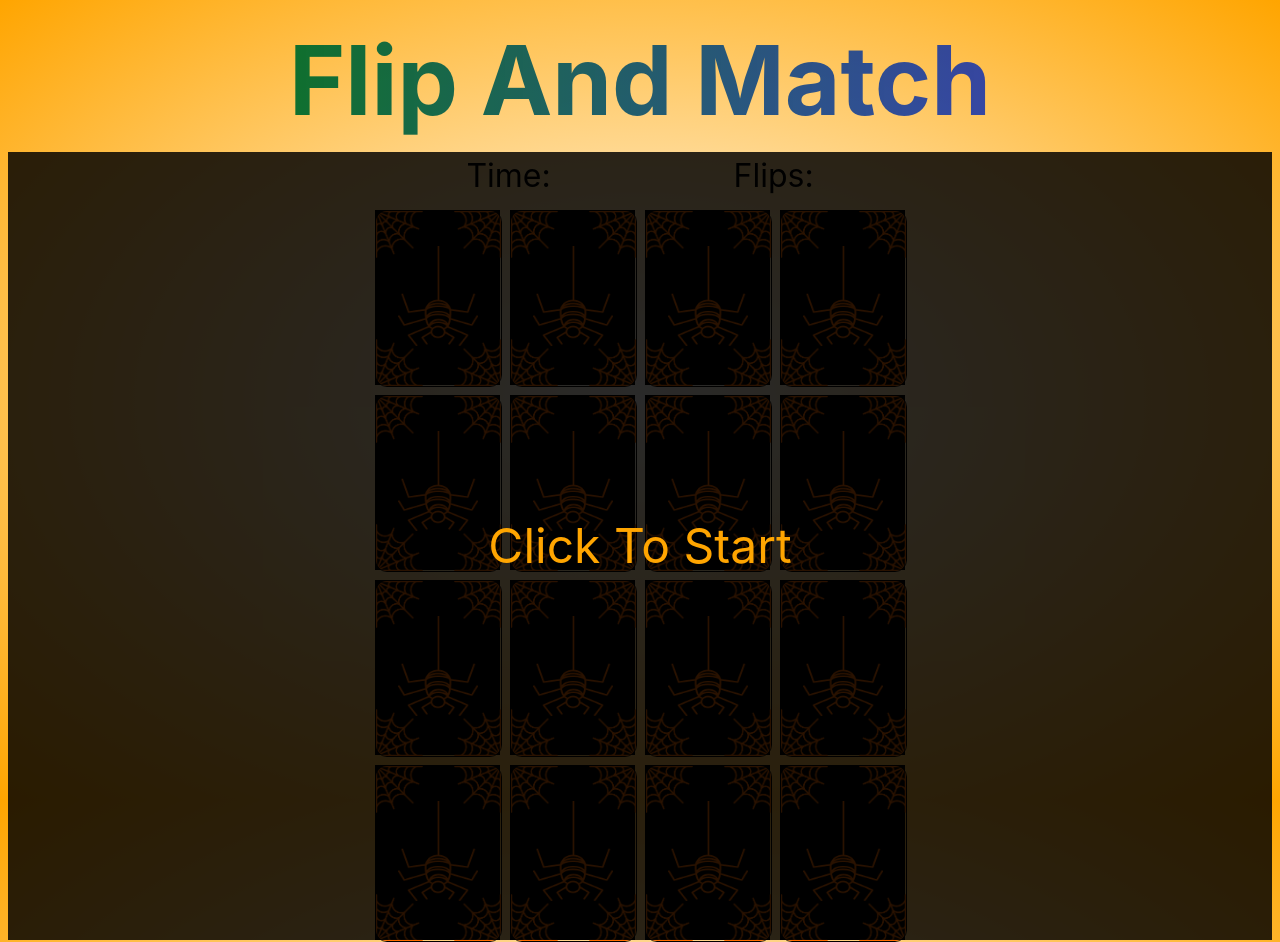
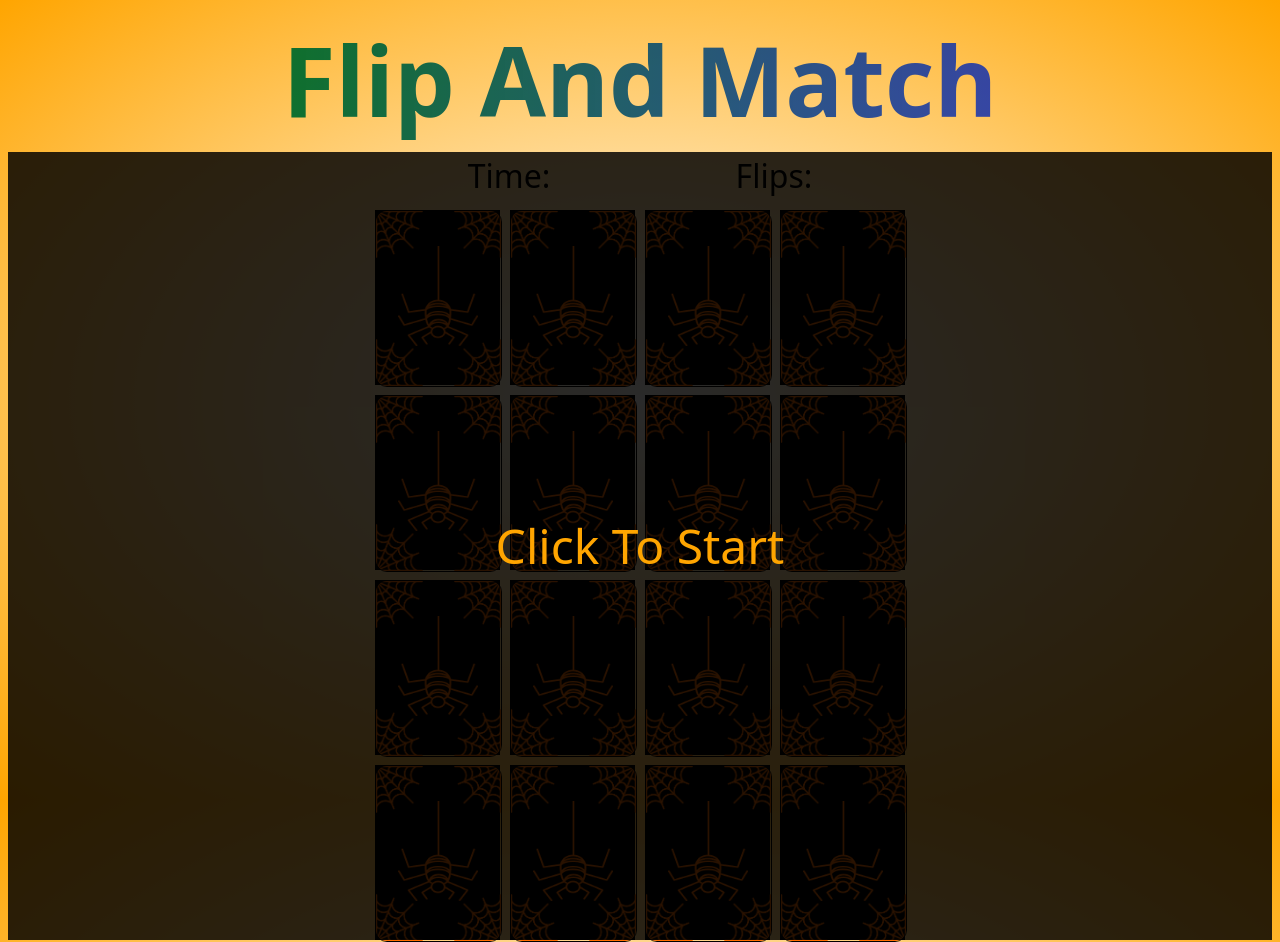
Before and after one commit to Mo-21/Card-Flipping-Game, a website built with Vite: page index.html in a window 1280 px wide. Built offline with nearby package versions, Linux system fonts and the light colour scheme; files whose address does not match are found by name.

Commit message:
Update Styles

```diff
--- a/style.css
+++ b/style.css
@@ -1,5 +1,5 @@
-:root {
-  font-family: Inter, system-ui, Avenir, Helvetica, Arial, sans-serif;
+* {
+  font-family: system-ui, Helvetica, Arial, sans-serif;
   line-height: 1.5;
   font-weight: 400;
 }
```
